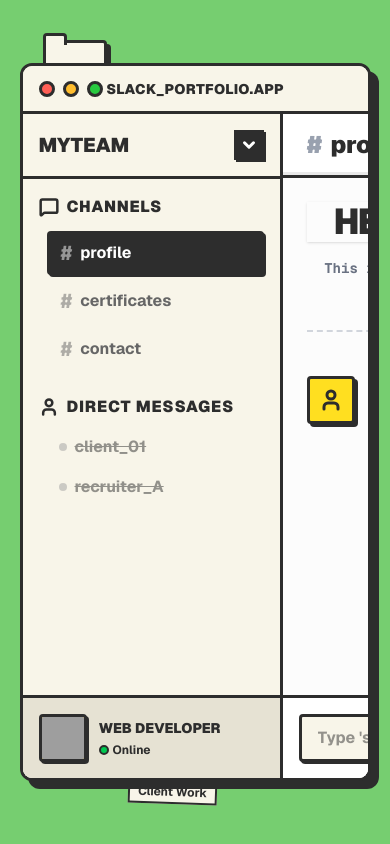
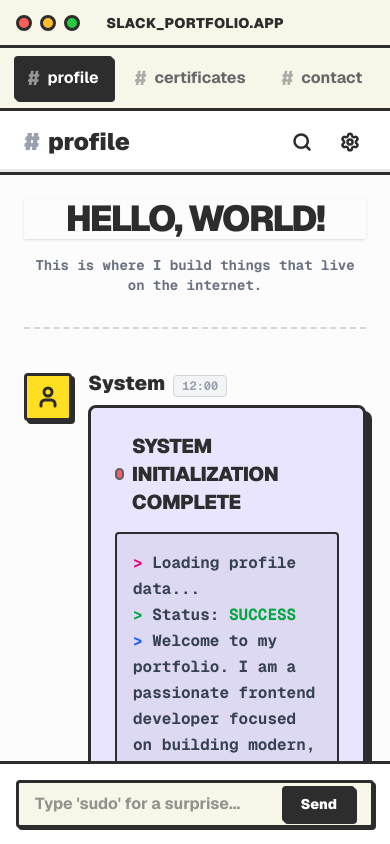
Before and after one commit to MakdumIbrohim/black-porto, a Next.js app: page / in a window 390 px wide. Built offline with nearby package versions, Linux system fonts and the light colour scheme; grey boxes are pictures that could not be loaded.

Commit message:
feat: create initial Slack-themed portfolio page with interactive UI, content sections, and a terminal easter egg.

```diff
--- a/app/page.tsx
+++ b/app/page.tsx
@@ -1,6 +1,6 @@
 "use client";
 
-import { useState, useRef } from "react";
+import { useState, useRef, useEffect } from "react";
 import {
   Folder,
   MessageSquare,
@@ -22,7 +22,15 @@ export default function Home() {
   const [activeTab, setActiveTab] = useState("profile");
   const [easterEggActive, setEasterEggActive] = useState(false);
   const [keySequence, setKeySequence] = useState("");
+  const [isMobile, setIsMobile] = useState(false);
   const draggableRef = useRef(null);
+
+  useEffect(() => {
+    const checkMobile = () => setIsMobile(window.innerWidth < 768);
+    checkMobile(); // Check on mount
+    window.addEventListener('resize', checkMobile);
+    return () => window.removeEventListener('resize', checkMobile);
+  }, []);
 
   // Terminal Easter Egg Listener
   if (typeof window !== "undefined") {
@@ -60,8 +68,8 @@ export default function Home() {
 
       {/* Main Window Container */}
       <div className="absolute inset-0 pointer-events-none z-10 overflow-hidden flex items-center justify-center">
-        <Draggable handle=".drag-handle" nodeRef={draggableRef} defaultPosition={{ x: 0, y: 0 }}>
-          <div ref={draggableRef} className="pointer-events-auto w-[90%] max-w-5xl h-[85vh] bg-[#F8F5E9] border-[3px] border-[#2d2d2d] rounded-xl shadow-[8px_8px_0_0_#2d2d2d] flex flex-col overflow-hidden relative transition-shadow hover:shadow-[12px_12px_0_0_#2d2d2d] active:shadow-[4px_4px_0_0_#2d2d2d]">
+        <Draggable handle=".drag-handle" nodeRef={draggableRef} defaultPosition={{ x: 0, y: 0 }} disabled={isMobile}>
+          <div ref={draggableRef} className="pointer-events-auto w-full md:w-[90%] md:max-w-5xl h-full md:h-[85vh] bg-[#F8F5E9] md:border-[3px] border-[#2d2d2d] md:rounded-xl shadow-none md:shadow-[8px_8px_0_0_#2d2d2d] flex flex-col overflow-hidden relative transition-shadow md:hover:shadow-[12px_12px_0_0_#2d2d2d] md:active:shadow-[4px_4px_0_0_#2d2d2d]">
             {/* Title Bar - Drag Handle */}
             <div className="drag-handle h-12 border-b-[3px] border-[#2d2d2d] bg-[#F8F5E9] flex items-center justify-between px-4 shrink-0 shadow-sm cursor-grab active:cursor-grabbing">
               <div className="flex gap-2">
@@ -74,48 +82,41 @@ export default function Home() {
             </div>
 
             {/* Content Area */}
-            <div className="flex flex-1 overflow-hidden">
+            <div className="flex flex-col md:flex-row flex-1 overflow-hidden">
               {/* Sidebar */}
-              <div className="w-full max-w-[260px] border-r-[3px] border-[#2d2d2d] bg-[#F8F5E9] flex flex-col shrink-0">
-                {/* Workspace Header */}
-                <div className="p-4 border-b-[3px] border-[#2d2d2d] flex items-center justify-between cursor-pointer hover:bg-[#e6e2d3] transition-colors">
-                  <span className="font-black text-xl text-[#2d2d2d] uppercase">MyTeam</span>
-                  <div className="bg-[#2d2d2d] text-white p-1 border-[2px] border-[#2d2d2d] shadow-[2px_2px_0_0_#2d2d2d]">
-                    <ChevronDown size={18} strokeWidth={4} />
-                  </div>
-                </div>
+              <div className="w-full md:max-w-[260px] border-b-[3px] md:border-b-0 md:border-r-[3px] border-[#2d2d2d] bg-[#F8F5E9] flex md:flex-col shrink-0 overflow-x-auto custom-scrollbar md:overflow-visible relative">
 
-                {/* Channels List */}
-                <div className="flex-1 overflow-y-auto p-4 space-y-6">
-                  <div>
-                    <div className="flex items-center gap-2 text-[#2d2d2d] font-black mb-3">
+                {/* Channels List (Horizontal on Mobile, Vertical on Desktop) */}
+                <div className="flex md:flex-col p-2 md:p-4 gap-2 md:gap-6 w-max mx-auto md:w-full md:mx-0 items-center md:items-stretch">
+                  <div className="flex flex-row md:flex-col md:w-full">
+                    <div className="hidden md:flex items-center gap-2 text-[#2d2d2d] font-black mb-3">
                       <MessageSquare size={20} strokeWidth={3} />
                       <span className="uppercase tracking-wider">Channels</span>
                     </div>
-                    <div className="space-y-1 ml-2">
+                    <div className="flex flex-row md:flex-col gap-2 md:space-y-1 md:ml-2">
                       <button
                         onClick={() => setActiveTab("profile")}
-                        className={`w-full flex items-center gap-2 px-3 py-2 border-2 border-transparent rounded font-bold transition-all ${activeTab === 'profile' ? 'bg-[#2d2d2d] text-white shadow-[2px_2px_0_0_#2d2d2d] border-[#2d2d2d]' : 'text-[#666] hover:bg-[#e0dcd0] hover:text-[#2d2d2d] hover:border-[#2d2d2d]'}`}
+                        className={`whitespace-nowrap flex items-center gap-2 px-3 py-2 border-2 border-transparent rounded font-bold transition-all ${activeTab === 'profile' ? 'bg-[#2d2d2d] text-white shadow-[2px_2px_0_0_#2d2d2d] border-[#2d2d2d]' : 'text-[#666] hover:bg-[#e0dcd0] hover:text-[#2d2d2d] hover:border-[#2d2d2d]'}`}
                       >
                         <span className="text-xl leading-none opacity-50">#</span> profile
                       </button>
                       <button
                         onClick={() => setActiveTab("certificates")}
-                        className={`w-full flex items-center gap-2 px-3 py-2 border-2 border-transparent rounded font-bold transition-all ${activeTab === 'certificates' ? 'bg-[#2d2d2d] text-white shadow-[2px_2px_0_0_#2d2d2d] border-[#2d2d2d]' : 'text-[#666] hover:bg-[#e0dcd0] hover:text-[#2d2d2d] hover:border-[#2d2d2d]'}`}
+                        className={`whitespace-nowrap flex items-center gap-2 px-3 py-2 border-2 border-transparent rounded font-bold transition-all ${activeTab === 'certificates' ? 'bg-[#2d2d2d] text-white shadow-[2px_2px_0_0_#2d2d2d] border-[#2d2d2d]' : 'text-[#666] hover:bg-[#e0dcd0] hover:text-[#2d2d2d] hover:border-[#2d2d2d]'}`}
                       >
                         <span className="text-xl leading-none opacity-50">#</span> certificates
                       </button>
                       <button
                         onClick={() => setActiveTab("contact")}
-                        className={`w-full flex items-center gap-2 px-3 py-2 border-2 border-transparent rounded font-bold transition-all ${activeTab === 'contact' ? 'bg-[#2d2d2d] text-white shadow-[2px_2px_0_0_#2d2d2d] border-[#2d2d2d]' : 'text-[#666] hover:bg-[#e0dcd0] hover:text-[#2d2d2d] hover:border-[#2d2d2d]'}`}
+                        className={`whitespace-nowrap flex items-center gap-2 px-3 py-2 border-2 border-transparent rounded font-bold transition-all ${activeTab === 'contact' ? 'bg-[#2d2d2d] text-white shadow-[2px_2px_0_0_#2d2d2d] border-[#2d2d2d]' : 'text-[#666] hover:bg-[#e0dcd0] hover:text-[#2d2d2d] hover:border-[#2d2d2d]'}`}
                       >
                         <span className="text-xl leading-none opacity-50">#</span> contact
                       </button>
                     </div>
                   </div>
 
-                  {/* Direct Messages Dummy */}
-                  <div>
+                  {/* Direct Messages Dummy - Hidden on mobile */}
+                  <div className="hidden md:block">
                     <div className="flex items-center gap-2 text-[#2d2d2d] font-black mb-3">
                       <User size={20} strokeWidth={3} />
                       <span className="uppercase tracking-wider">Direct Messages</span>
@@ -133,8 +134,10 @@ export default function Home() {
                   </div>
                 </div>
 
-                {/* Bottom User Area */}
-                <div className="p-4 border-t-[3px] border-[#2d2d2d] flex items-center gap-3 bg-[#e6e2d3]">
+                <div className="flex-1 hidden md:block" />
+
+                {/* Bottom User Area - Hidden on Mobile to save space */}
+                <div className="hidden md:flex p-4 border-t-[3px] border-[#2d2d2d] flex items-center gap-3 bg-[#e6e2d3]">
                   <div className="w-12 h-12 rounded bg-yellow-400 border-[3px] border-[#2d2d2d] shrink-0 overflow-hidden shadow-[2px_2px_0_0_#2d2d2d]">
                     <img src={`https://api.dicebear.com/7.x/pixel-art/svg?seed=dev_portfolio`} alt="avatar" className="w-full h-full object-cover" />
                   </div>
@@ -148,7 +151,7 @@ export default function Home() {
               </div>
 
               {/* Main Content Pane */}
-              <div className="flex-1 flex flex-col bg-white">
+              <div className="flex-1 flex flex-col bg-white overflow-hidden min-h-0 relative">
                 {/* Header */}
                 <div className="h-16 border-b-[3px] border-[#2d2d2d] bg-white flex items-center justify-between px-6 shrink-0 relative">
                   <div className="absolute bottom-0 left-0 w-full h-[3px] bg-[#2d2d2d]/10" />
@@ -169,7 +172,7 @@ export default function Home() {
                 </div>
 
                 {/* Scrollable Content */}
-                <div className="flex-1 overflow-y-auto p-6 md:p-10 relative bg-[#fcfcfc] custom-scrollbar">
+                <div className="flex-1 overflow-y-auto p-6 md:p-10 relative bg-[#fcfcfc] custom-scrollbar h-full">
                   <div className="relative z-10 max-w-4xl mx-auto pb-10">
                     {activeTab === "profile" && <ProfileSection />}
                     {activeTab === "certificates" && <CertificatesSection />}
```
